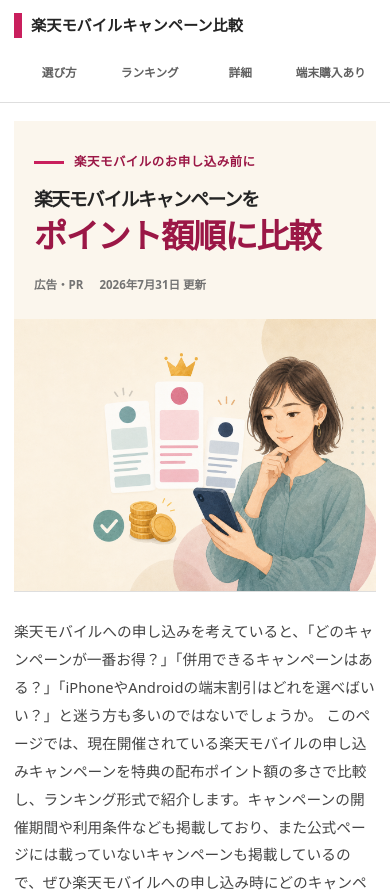
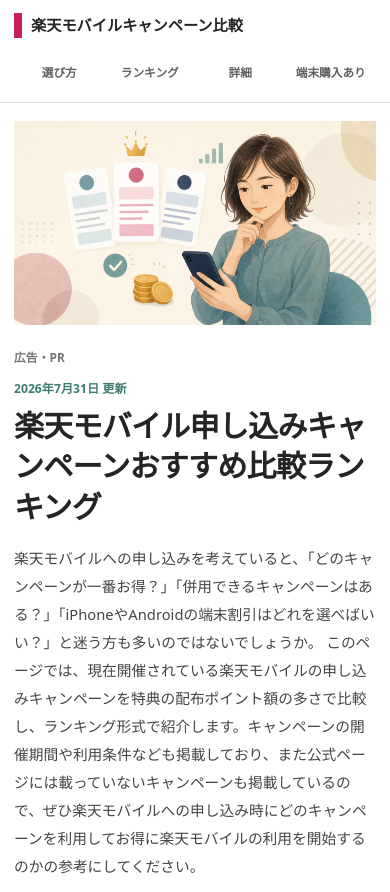
Before and after one commit to rhinatta0921-collab/mobile-campaign-navi, a Next.js app: page / in a window 390 px wide. Shown: the top 892 px of the page. Built offline with nearby package versions, Linux system fonts and the light colour scheme.

Commit message:
Revert "Redesign homepage hero messaging"
This reverts commit e6fb270dcb7a3dda32e1f287be1775eb88f79fca.

```diff
--- a/app/globals.css
+++ b/app/globals.css
@@ -133,121 +133,29 @@
 }
 
 .home-hero {
-  position: relative;
-  isolation: isolate;
   display: flex;
-  align-items: stretch;
-  min-height: 570px;
-  overflow: hidden;
-  padding: 0;
-  border-bottom: 0;
-  background: #fbf6ed;
-}
-
-.home-hero::after {
-  position: absolute;
-  z-index: 1;
-  inset: 0;
-  background: linear-gradient(
-    90deg,
-    rgba(251, 246, 237, 0.99) 0%,
-    rgba(251, 246, 237, 0.96) 35%,
-    rgba(251, 246, 237, 0.58) 48%,
-    rgba(251, 246, 237, 0) 65%
-  );
-  content: "";
-  pointer-events: none;
+  flex-direction: column;
+  gap: 28px;
+  padding-top: 0;
 }
 
 .hero-copy {
-  position: relative;
-  z-index: 2;
-  display: flex;
-  flex-direction: column;
-  justify-content: center;
-  width: 50%;
-  padding: 66px 0 60px 54px;
-}
-
-.hero-eyebrow {
-  display: flex;
-  align-items: center;
-  gap: 10px;
-  margin-bottom: 18px;
-  color: var(--accent-deep);
-  font-size: 0.92rem;
-  font-weight: 900;
-  letter-spacing: 0.04em;
-}
-
-.hero-eyebrow::before {
-  width: 30px;
-  height: 3px;
-  background: var(--accent);
-  content: "";
-}
-
-.home-hero h1 {
-  max-width: none;
-  margin-bottom: 26px;
-  letter-spacing: -0.045em;
-}
-
-.hero-title-context,
-.hero-title-focus {
-  display: block;
-  white-space: nowrap;
-}
-
-.hero-title-context {
-  color: var(--ink);
-  font-size: clamp(1.52rem, 2.8vw, 1.95rem);
-  line-height: 1.5;
-}
-
-.hero-title-focus {
-  color: var(--accent-deep);
-  font-size: clamp(2.25rem, 4.5vw, 3rem);
-  line-height: 1.3;
-}
-
-.hero-meta {
-  display: flex;
-  flex-wrap: wrap;
-  gap: 8px 16px;
-  color: var(--muted);
-  font-size: 0.72rem;
-  font-weight: 700;
+  order: 2;
+  max-width: 900px;
 }
 
 .hero-visual {
-  position: absolute;
-  z-index: 0;
-  inset: 0;
+  order: 1;
   overflow: hidden;
   width: 100%;
-  height: 100%;
   background: #f5f0e6;
 }
 
 .hero-visual img {
   width: 100%;
-  height: 100%;
+  height: 410px;
   object-fit: cover;
-  object-position: center;
-}
-
-.article-introduction {
-  max-width: 900px;
-  margin: 30px auto 0;
-  padding: 0 4px;
-  font-size: 0.98rem;
-  font-weight: 500;
-  line-height: 2;
-}
-
-.article-introduction p {
-  margin-bottom: 0;
+  object-position: center 45%;
 }
 
 .meta-row {
@@ -1058,56 +966,13 @@
   }
 
   .home-hero {
-    flex-direction: column;
-    min-height: 0;
-    padding: 0;
-    border-bottom: 1px solid var(--line);
-  }
-
-  .home-hero::after {
-    display: none;
-  }
-
-  .hero-copy {
-    order: 1;
-    width: 100%;
-    padding: 30px 20px 24px;
-  }
-
-  .hero-eyebrow {
-    margin-bottom: 12px;
-    font-size: 0.78rem;
-  }
-
-  .home-hero h1 {
-    margin-bottom: 18px;
-  }
-
-  .hero-title-context {
-    font-size: clamp(1.05rem, 4.8vw, 1.45rem);
-  }
-
-  .hero-title-focus {
-    font-size: clamp(1.75rem, 8.5vw, 2.55rem);
-  }
-
-  .hero-visual {
-    position: relative;
-    order: 2;
-    aspect-ratio: 4 / 3;
-    height: auto;
+    gap: 22px;
   }
 
   .hero-visual img {
-    height: 100%;
-    object-position: right center;
-  }
-
-  .article-introduction {
-    margin-top: 26px;
-    padding: 0;
-    font-size: 0.92rem;
-    line-height: 1.9;
+    height: auto;
+    aspect-ratio: 16 / 9;
+    object-position: center 44%;
   }
 
   h1 {
--- a/app/page.tsx
+++ b/app/page.tsx
@@ -86,35 +86,28 @@
             aria-labelledby="page-title"
           >
             <div className="hero-copy">
-              <p className="hero-eyebrow">楽天モバイルのお申し込み前に</p>
+              <div className="meta-row" aria-label="ページ情報">
+                <span>広告・PR</span>
+              </div>
+              <p className="category-label">{checkedDate} 更新</p>
               <h1 id="page-title">
-                <span className="hero-title-context">
-                  楽天モバイルキャンペーンを
-                </span>
-                <span className="hero-title-focus">ポイント額順に比較</span>
+                楽天モバイル申し込みキャンペーンおすすめ比較ランキング
               </h1>
-              <div className="hero-meta" aria-label="ページ情報">
-                <span>広告・PR</span>
-                <span>{checkedDate} 更新</span>
-              </div>
+              <p className="lead">
+                楽天モバイルへの申し込みを考えていると、「どのキャンペーンが一番お得？」「併用できるキャンペーンはある？」「iPhoneやAndroidの端末割引はどれを選べばいい？」と迷う方も多いのではないでしょうか。
+                このページでは、現在開催されている楽天モバイルの申し込みキャンペーンを特典の配布ポイント額の多さで比較し、ランキング形式で紹介します。キャンペーンの開催期間や利用条件なども掲載しており、また公式ページには載っていないキャンペーンも掲載しているので、ぜひ楽天モバイルへの申し込み時にどのキャンペーンを利用してお得に楽天モバイルの利用を開始するのかの参考にしてください。
+              </p>
             </div>
             <div className="hero-visual" aria-hidden="true">
               <img
-                src="/hero-ranking-v2.png"
+                src="/hero-editorial.png"
                 alt=""
-                width="1662"
-                height="946"
+                width="1694"
+                height="929"
                 fetchPriority="high"
               />
             </div>
           </section>
-
-          <div className="article-introduction">
-            <p>
-              楽天モバイルへの申し込みを考えていると、「どのキャンペーンが一番お得？」「併用できるキャンペーンはある？」「iPhoneやAndroidの端末割引はどれを選べばいい？」と迷う方も多いのではないでしょうか。
-              このページでは、現在開催されている楽天モバイルの申し込みキャンペーンを特典の配布ポイント額の多さで比較し、ランキング形式で紹介します。キャンペーンの開催期間や利用条件なども掲載しており、また公式ページには載っていないキャンペーンも掲載しているので、ぜひ楽天モバイルへの申し込み時にどのキャンペーンを利用してお得に楽天モバイルの利用を開始するのかの参考にしてください。
-            </p>
-          </div>
 
           <section
             className="editor-note"
--- a/vite.config.ts
+++ b/vite.config.ts
@@ -13,7 +13,6 @@
 
 const localBindingConfig = {
   main: "./worker/index.ts",
-  compatibility_flags: ["nodejs_compat"],
   d1_databases: d1
     ? [
         {
```
Also changed, not shown: public/hero-ranking-v2.png (deleted), 1 other file (tests, documents, lock files or other folders).
